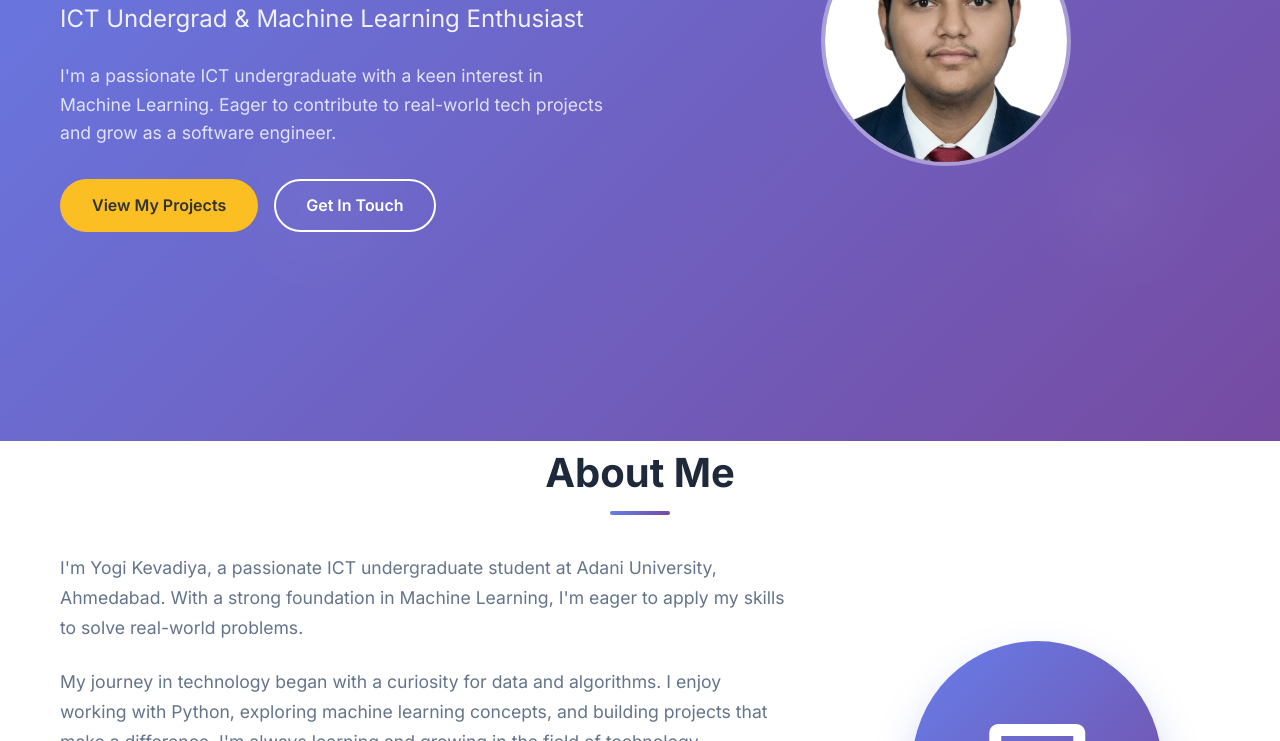
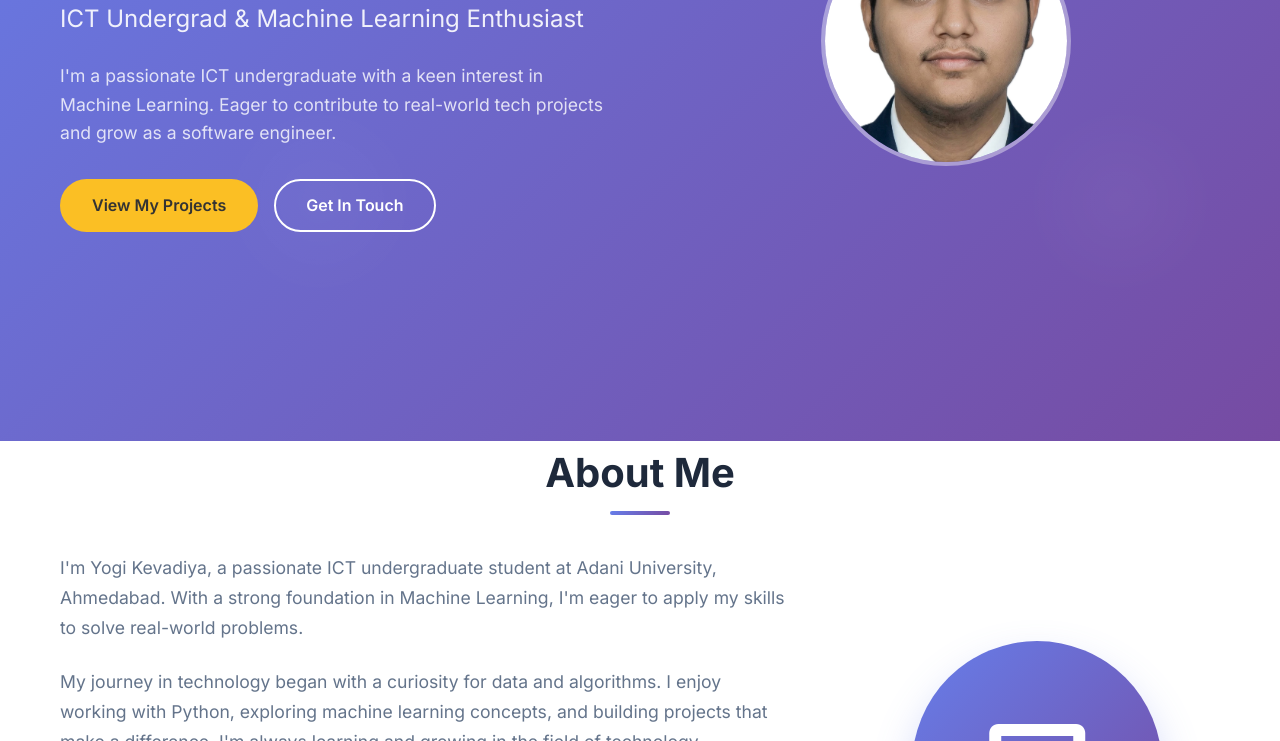
Before and after one commit to Yogi3205/PORTFOLIO, a website: page index.html in a window 1280 px wide. Shown: the part 359-1100 px from the top of the page. Drawn offline with Linux system fonts and the light colour scheme.

Commit message:
Increase hero avatar image size to 150%

```diff
--- a/styles.css
+++ b/styles.css
@@ -210,8 +210,8 @@ body {
 }
 
 .hero-avatar img{
-    width:100%;
-    height:120%;
+    width:150%;
+    height:150%;
     object-fit:cover;
 }
 }
```
